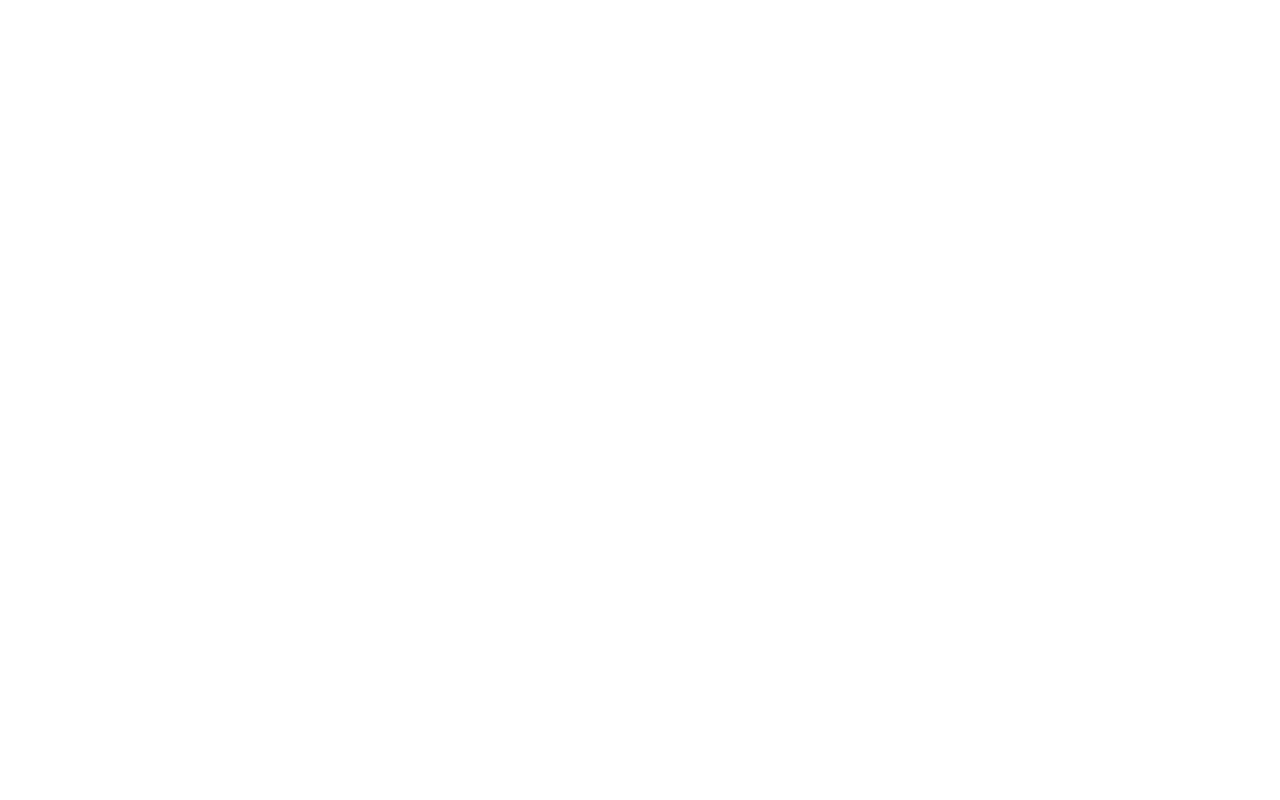
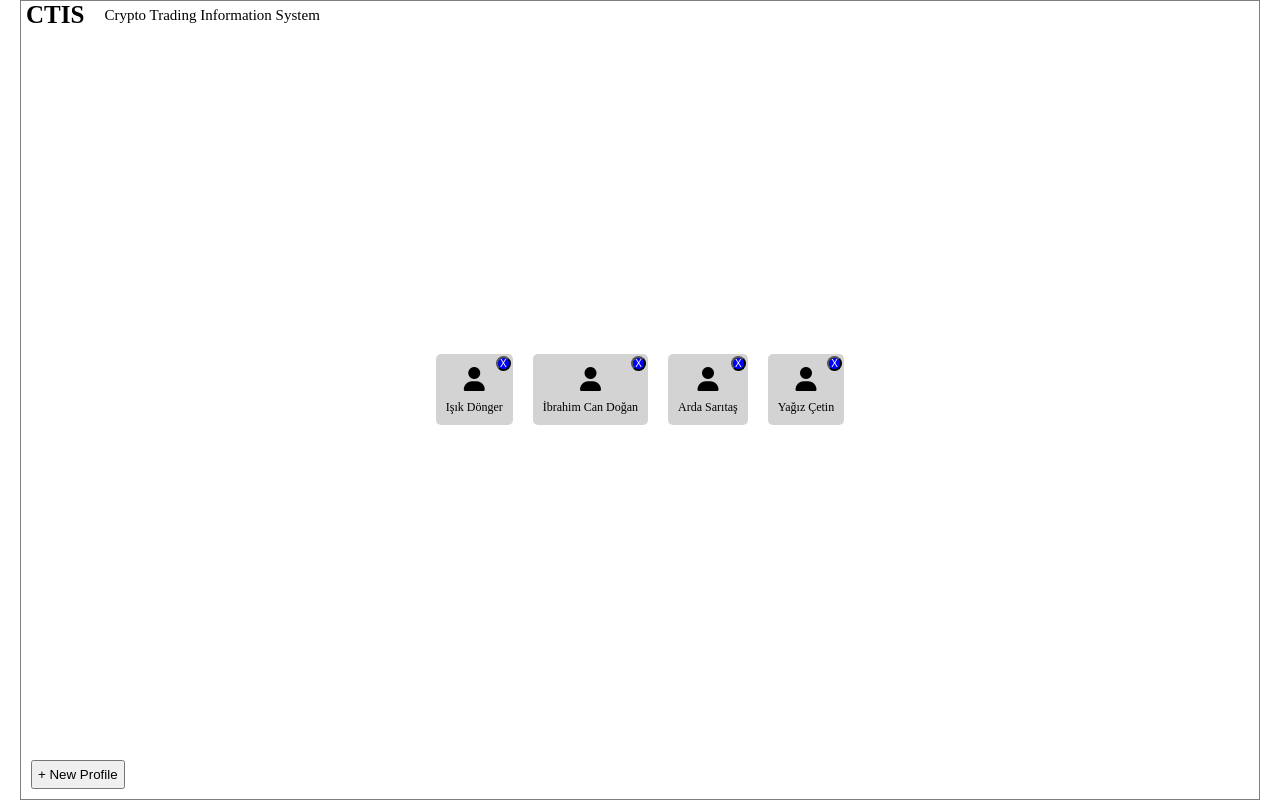
Before and after one commit to ardasaritas/Project255, a plain HTML site: page index.html in a window 1280 px wide. Drawn offline with nearby package versions, Linux system fonts and the light colour scheme.

Commit message:
Profile Page

```diff
--- a/app.css
+++ b/app.css
@@ -0,0 +1,105 @@
+* {
+    margin: 0;
+    padding: 0;
+    box-sizing: border-box;
+}
+
+main {
+    display: flex;
+    margin: 0 20px;
+    border: 1px solid gray;
+    align-self: center;
+    flex-direction: column;
+    height: 100vh;
+}
+
+#top {
+    display: flex;
+    align-items: center;
+    justify-content: space-between;
+}
+
+#title {
+    display: flex;
+    gap: 20px;
+    align-items: center;
+}
+
+h1 {
+    font-size: 25px;
+    margin-left: 5px;
+}
+
+h2 {
+    font-size: 15px;
+    font-weight: normal;
+}
+
+#user {
+    display: flex;
+    justify-self: right;
+    align-items: center;
+    gap: 5px;
+    margin-right: 10px;
+}
+
+#user button {
+    padding: 5px;
+    border: 1px solid black;
+    border-radius: 5px;
+    background-color: white;
+    margin-left: 10px;
+}
+
+#profiles {
+    display: flex;
+    flex: 1;
+    justify-content: center;
+    align-items: center;
+    gap: 20px;
+}
+
+.profile {
+    display: flex;
+    flex-direction: column;
+    background-color: lightgrey;
+    padding: 10px;
+    gap: 5px;
+    border-radius: 5px;
+    align-items: center;
+    position: relative;
+}
+
+.profile:hover {
+    background-color: darkgray;
+}
+
+.profile button {
+    background-color: blue;
+    color: white;
+    font-size: 10px;
+    width: 15px;
+    height: 15px;
+    border-radius: 50%;
+    position: absolute;
+    right: 2px;
+    top: 2px;
+}
+
+.profile button:hover {
+    width: 20px;
+    height: 20px;
+}
+
+.profile i {
+    padding: 15px;
+}
+
+.profile span {
+    font-size: 12px;
+}
+
+button#profile {
+    margin: 10px;
+    padding: 5px;
+}
--- a/app.js
+++ b/app.js
@@ -1,6 +1,72 @@
 let states = {}
+let current_profile = null
 
-states = {active: null, users: [{name: "Işık Dönger", wallet: {cash: 1000}},
+let storedData = localStorage.getItem("user_states")
+states = storedData ? JSON.parse( storedData) : {active: null, users: [{name: "Işık Dönger", wallet: {cash: 1000}},
                                 {name: "İbrahim Can Doğan", wallet: {cash: 1000}},
                                 {name: "Arda Sarıtaş", wallet: {cash: 1000}},
                                 {name: "Yağız Çetin", wallet: {cash: 1000}}]}
+
+renderPage()
+
+function update(fns) {
+    for (fn of fns) {
+        fn()
+    }
+    localStorage.setItem("user_states", JSON.stringify(states))
+}
+
+function renderPage() {
+   $("#root").html(`<main>
+        <div id="top">
+            <div id="title">
+                <h1>CTIS</h1>
+                <h2>Crypto Trading Information System</h2>
+            </div>
+            <div id="user"></div>
+        </div>
+        <div id="profiles"></div>
+        <div id="footer"><button type="button" id="profile">+ New Profile</button></div>
+    </main>`)
+    renderProfiles()
+}
+
+function renderProfile() {
+    if (current_profile !== null) {
+        $("#user").html(`<i class="fa-solid fa-user fa-xs"></i>
+            <span>${current_profile}</span>
+            <button type="button">
+                <i class="fa-solid fa-door-open fa-xs"></i>
+                Logout
+            </button>`)
+    }
+}
+
+function renderProfiles() {
+    $("#profiles").html("")
+    for (user of states.users) {
+        $("#profiles").append(`<div class="profile">
+            <button type="button">X</button>
+            <i class="fa-solid fa-user fa-xl"></i>
+            <span>${user.name}</span></div>`)
+    }
+}
+
+$(".profile").on("click", function() {
+    current_profile = $(this).children("span").text()
+    update([renderProfile])
+})
+
+$("#profiles").on("click", ".profile button", function(e) {
+    states.users = states.users.filter(user => user.name !== $(this).parent().children("span").text())
+    console.log(e)
+    e.stopPropagation()
+    update([renderProfiles])
+})
+
+$("main").on("click", "#footer button", function() {
+    let name = prompt("Enter user name")
+    user = {name: name, wallet: {cash: 1000}}
+    states.users.push(user)
+    update([renderProfiles])
+})
--- a/index.html
+++ b/index.html
@@ -4,8 +4,9 @@
     <meta charset="UTF-8">
     <meta name="viewport" content="width=device-width, initial-scale=1.0">
     <title>Document</title>
-    <link rel="stylesheet" href"app.css">
+    <link rel="stylesheet" href="app.css">
     <script src="https://code.jquery.com/jquery-3.7.1.slim.min.js"></script>
+    <link rel="stylesheet" href="https://cdnjs.cloudflare.com/ajax/libs/font-awesome/6.7.1/css/all.min.css" />
     <script src="db.js"></script>
 </head>
 <body>
```
